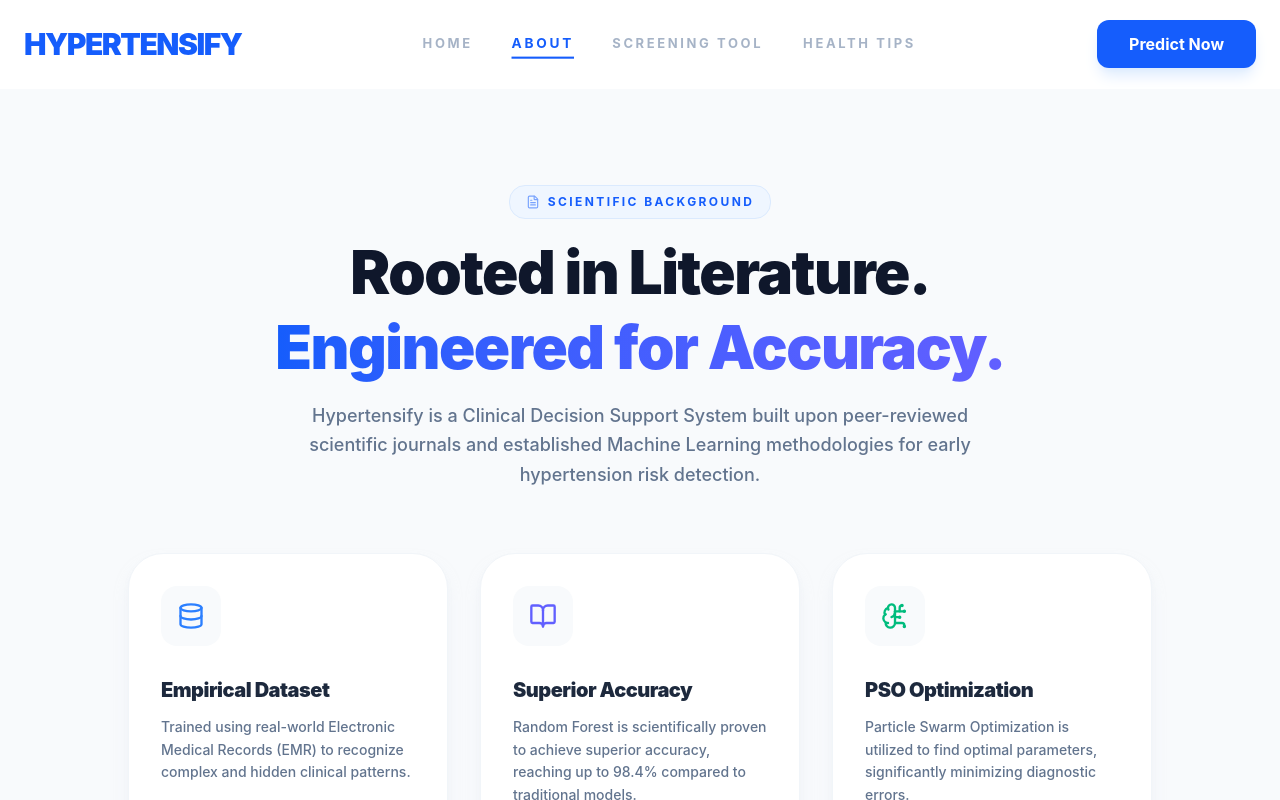
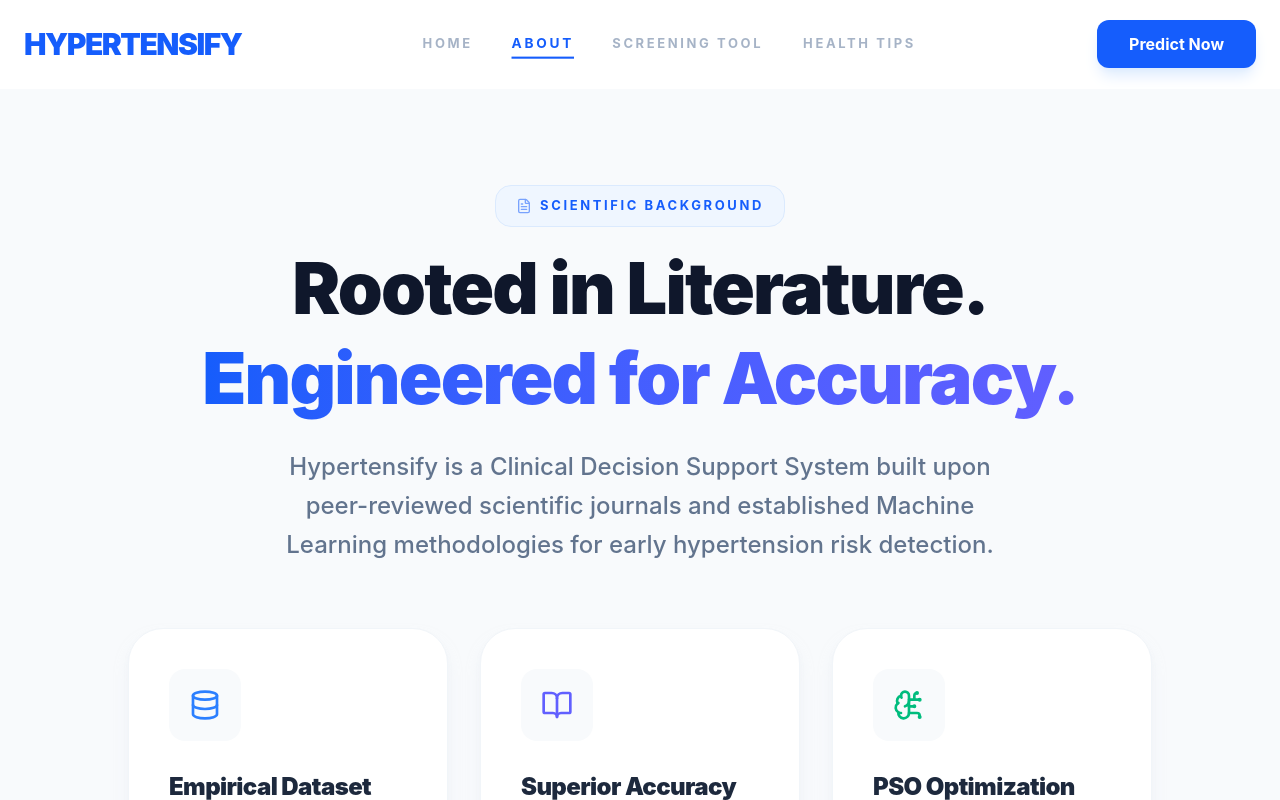
Before and after one commit to christianptrii/hypertension-pred-app, a React (Vite) app in the folder frontend/: page / in a window 1280 px wide. Both pictures are taken after a click on the button "ABOUT". Shown: the top 800 px of the page. Built offline with nearby package versions, Linux system fonts and the light colour scheme.

Commit message:
fix: enhance About page layout and typography for improved readability and aesthetics

```diff
--- a/frontend/src/pages/About.jsx
+++ b/frontend/src/pages/About.jsx
@@ -10,16 +10,16 @@ const About = ({ onStart }) => {
             <div className="max-w-5xl mx-auto space-y-16">
 
                 {/* --- HEADER SECTION --- */}
-                <section className="text-center space-y-4 animate-in fade-in slide-in-from-bottom-4 duration-700">
-                    <div className="inline-flex items-center gap-2 px-4 py-2 text-xs font-bold tracking-[0.2em] text-blue-600 bg-blue-50 border border-blue-100 rounded-2xl mb-4">
-                        <FileText size={14} className="animate-pulse" />
+                <section className="text-center space-y-6 animate-in fade-in slide-in-from-bottom-4 duration-700">
+                    <div className="inline-flex items-center gap-2 px-5 py-2.5 text-[13px] font-bold tracking-[0.2em] text-blue-600 bg-blue-50 border border-blue-100 rounded-2xl mb-4">
+                        <FileText size={16} className="animate-pulse" />
                         <span className="uppercase">Scientific Background</span>
                     </div>
-                    <h1 className="text-4xl md:text-6xl font-black text-slate-900 tracking-tight leading-tight">
+                    <h1 className="text-5xl md:text-7xl font-black text-slate-900 tracking-tight leading-tight">
                         Rooted in Literature. <br />
                         <span className="text-transparent bg-clip-text bg-gradient-to-r from-blue-600 to-indigo-500">Engineered for Accuracy.</span>
                     </h1>
-                    <p className="text-lg text-slate-500 max-w-2xl mx-auto font-medium leading-relaxed">
+                    <p className="text-xl md:text-2xl text-slate-500 max-w-3xl mx-auto font-medium leading-relaxed">
                         Hypertensify is a Clinical Decision Support System built upon peer-reviewed scientific journals and established Machine Learning methodologies for early hypertension risk detection.
                     </p>
                 </section>
@@ -27,31 +27,31 @@ const About = ({ onStart }) => {
                 {/* --- THE SCIENTIFIC PILLARS --- */}
                 <div className="grid md:grid-cols-3 gap-8">
                     <TrustCard
-                        icon={<Database className="text-blue-500" size={28} />}
+                        icon={<Database className="text-blue-500" size={32} />}
                         title="Empirical Dataset"
                         desc="Trained using real-world Electronic Medical Records (EMR) to recognize complex and hidden clinical patterns."
                     />
                     <TrustCard
-                        icon={<BookOpen className="text-indigo-500" size={28} />}
+                        icon={<BookOpen className="text-indigo-500" size={32} />}
                         title="Superior Accuracy"
                         desc="Random Forest is scientifically proven to achieve superior accuracy, reaching up to 98.4% compared to traditional models."
                     />
                     <TrustCard
-                        icon={<BrainCircuit className="text-emerald-500" size={28} />}
+                        icon={<BrainCircuit className="text-emerald-500" size={32} />}
                         title="PSO Optimization"
                         desc="Particle Swarm Optimization is utilized to find optimal parameters, significantly minimizing diagnostic errors."
                     />
                 </div>
 
                 {/* --- SCIENTIFIC ARGUMENT (RANDOM FOREST) --- */}
-                <section className="bg-white p-8 md:p-12 rounded-[40px] shadow-xl shadow-slate-200/60 border border-slate-100 space-y-12">
+                <section className="bg-white p-8 md:p-14 rounded-[40px] shadow-xl shadow-slate-200/60 border border-slate-100 space-y-12">
                     <div className="grid md:grid-cols-2 gap-12 items-center">
-                        <div className="space-y-6">
-                            <h2 className="text-3xl font-black text-slate-800 tracking-tight">Why Random Forest?</h2>
-                            <p className="text-slate-500 leading-relaxed font-medium">
+                        <div className="space-y-8">
+                            <h2 className="text-4xl font-black text-slate-800 tracking-tight">Why Random Forest?</h2>
+                            <p className="text-lg md:text-xl text-slate-500 leading-relaxed font-medium">
                                 Based on Ho's research (1995), Random Forest works by building multiple decision trees to increase classification resilience against heterogeneous medical data.
                             </p>
-                            <div className="space-y-4">
+                            <div className="space-y-5">
                                 <StepCheck text="Prevents Overfitting through ensemble techniques." />
                                 <StepCheck text="Handles complex non-linear data relationships." />
                                 <StepCheck text="Effectively manages high-dimensional medical data." />
@@ -59,29 +59,29 @@ const About = ({ onStart }) => {
                         </div>
                         <div className="relative">
                             <div className="absolute inset-0 bg-blue-100 rounded-full blur-3xl opacity-30"></div>
-                            <div className="relative bg-slate-900 p-8 rounded-3xl border border-slate-800 shadow-2xl overflow-hidden group">
-                                <FlaskConical className="text-blue-400 mb-4" size={40} />
-                                <h3 className="text-white font-bold text-xl mb-2">PSO-RF Synergy</h3>
-                                <p className="text-slate-400 text-sm leading-relaxed italic">
+                            <div className="relative bg-slate-900 p-10 rounded-3xl border border-slate-800 shadow-2xl overflow-hidden group">
+                                <FlaskConical className="text-blue-400 mb-6" size={48} />
+                                <h3 className="text-white font-bold text-2xl mb-4">PSO-RF Synergy</h3>
+                                <p className="text-slate-400 text-base md:text-lg leading-relaxed italic">
                                     "The integration of PSO into Random Forest automatically explores the parameter space to find the best configuration, minimizing human subjectivity."
                                 </p>
                                 <div className="absolute -bottom-4 -right-4 text-blue-500/10 transform rotate-12">
-                                    <BookOpen size={120} />
+                                    <BookOpen size={140} />
                                 </div>
                             </div>
                         </div>
                     </div>
                 </section>
 
-                {/* --- CALL TO ACTION (FIXED NAVIGATION) --- */}
+                {/* --- CALL TO ACTION --- */}
                 <section className="text-center pb-12">
-                    <h3 className="text-xl font-bold text-slate-800 mb-6 tracking-tight">Test Scientific Accuracy Now</h3>
+                    <h3 className="text-2xl font-bold text-slate-800 mb-8 tracking-tight">Test Scientific Accuracy Now</h3>
                     <div className="flex justify-center">
                         <button
                             onClick={onStart}
-                            className="inline-flex items-center gap-3 bg-blue-600 text-white px-10 py-5 rounded-2xl font-black hover:bg-slate-900 transition-all shadow-2xl shadow-blue-200 active:scale-95"
+                            className="inline-flex items-center gap-4 bg-blue-600 text-white px-12 py-6 rounded-2xl font-black text-lg hover:bg-slate-900 transition-all shadow-2xl shadow-blue-200 active:scale-95"
                         >
-                            Start Screening <ArrowRight size={20} />
+                            Start Screening <ArrowRight size={24} />
                         </button>
                     </div>
                 </section>
@@ -93,19 +93,19 @@ const About = ({ onStart }) => {
 // --- SUB-COMPONENTS ---
 
 const TrustCard = ({ icon, title, desc }) => (
-    <div className="bg-white p-8 rounded-[35px] border border-slate-100 shadow-lg shadow-slate-200/50 hover:-translate-y-2 transition-transform duration-300">
-        <div className="mb-6 p-4 bg-slate-50 inline-block rounded-2xl">{icon}</div>
-        <h3 className="text-xl font-black text-slate-800 mb-3 tracking-tight">{title}</h3>
-        <p className="text-slate-500 text-sm leading-relaxed font-medium">{desc}</p>
+    <div className="bg-white p-10 rounded-[35px] border border-slate-100 shadow-lg shadow-slate-200/50 hover:-translate-y-2 transition-transform duration-300">
+        <div className="mb-6 p-5 bg-slate-50 inline-block rounded-2xl">{icon}</div>
+        <h3 className="text-2xl font-black text-slate-800 mb-4 tracking-tight">{title}</h3>
+        <p className="text-slate-500 text-base md:text-lg leading-relaxed font-medium">{desc}</p>
     </div>
 );
 
 const StepCheck = ({ text }) => (
-    <div className="flex items-center gap-3">
-        <div className="flex-shrink-0 w-6 h-6 bg-emerald-50 rounded-full flex items-center justify-center border border-emerald-100">
-            <CheckCircle2 size={14} className="text-emerald-500" />
+    <div className="flex items-center gap-4">
+        <div className="flex-shrink-0 w-8 h-8 bg-emerald-50 rounded-full flex items-center justify-center border border-emerald-100">
+            <CheckCircle2 size={18} className="text-emerald-500" />
         </div>
-        <span className="text-xs font-bold text-slate-600 uppercase tracking-wide">
+        <span className="text-[13px] md:text-[15px] font-bold text-slate-600 uppercase tracking-wide">
             {text}
         </span>
     </div>
```
